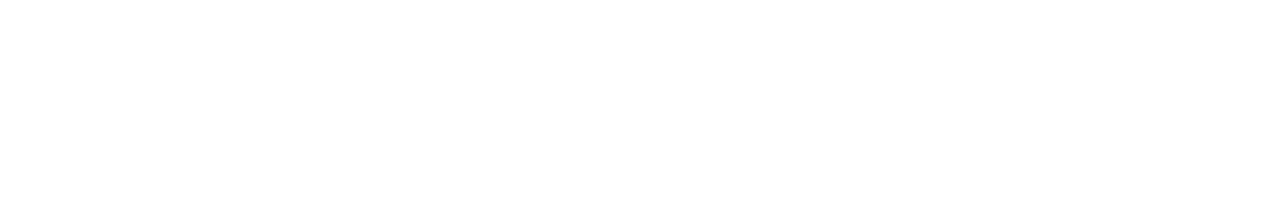
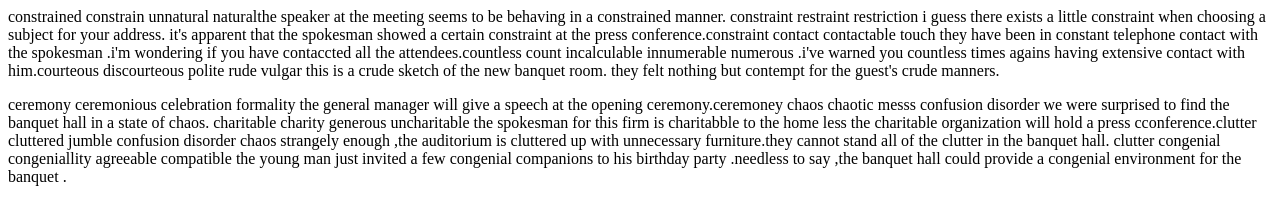
Before and after one commit to pann710/20211003, a plain HTML site: page index.html in a window 1280 px wide. Drawn offline with Linux system fonts and the light colour scheme.

Commit message:
Update index.html

```diff
--- a/index.html
+++ b/index.html
@@ -2,6 +2,8 @@
 <html>
 <head><title>20211003</title></head>
 <body>
-<p></p>
-</body>
+<p>constrained constrain unnatural naturalthe speaker at the meeting seems to be behaving in a constrained manner. constraint restraint restriction i guess there exists a little constraint when choosing a subject for your address. it's apparent that the spokesman showed a certain constraint at the press conference.constraint contact contactable touch they have been in constant telephone contact with the spokesman .i'm wondering if you have contaccted all the attendees.countless count incalculable innumerable numerous .i've warned you countless times agains having extensive contact with him.courteous discourteous polite rude vulgar this is a crude sketch of the new banquet room. they felt nothing but contempt for the guest's crude manners. </p>
+  <p>ceremony ceremonious celebration formality the general manager will give a speech at the opening ceremony.ceremoney chaos chaotic messs confusion disorder we were surprised to find the banquet hall in a state of chaos. charitable charity generous uncharitable the spokesman for this firm is charitabble to the home less the charitable organization will hold a press cconference.clutter cluttered jumble confusion disorder chaos strangely enough ,the auditorium is cluttered up with unnecessary furniture.they cannot stand all of the clutter in the banquet hall. clutter congenial congeniallity agreeable compatible the young man just invited a few congenial companions to his birthday party .needless to say ,the banquet  hall could provide a congenial environment for the banquet .</p>
+
+  </body>
 </html>
```
